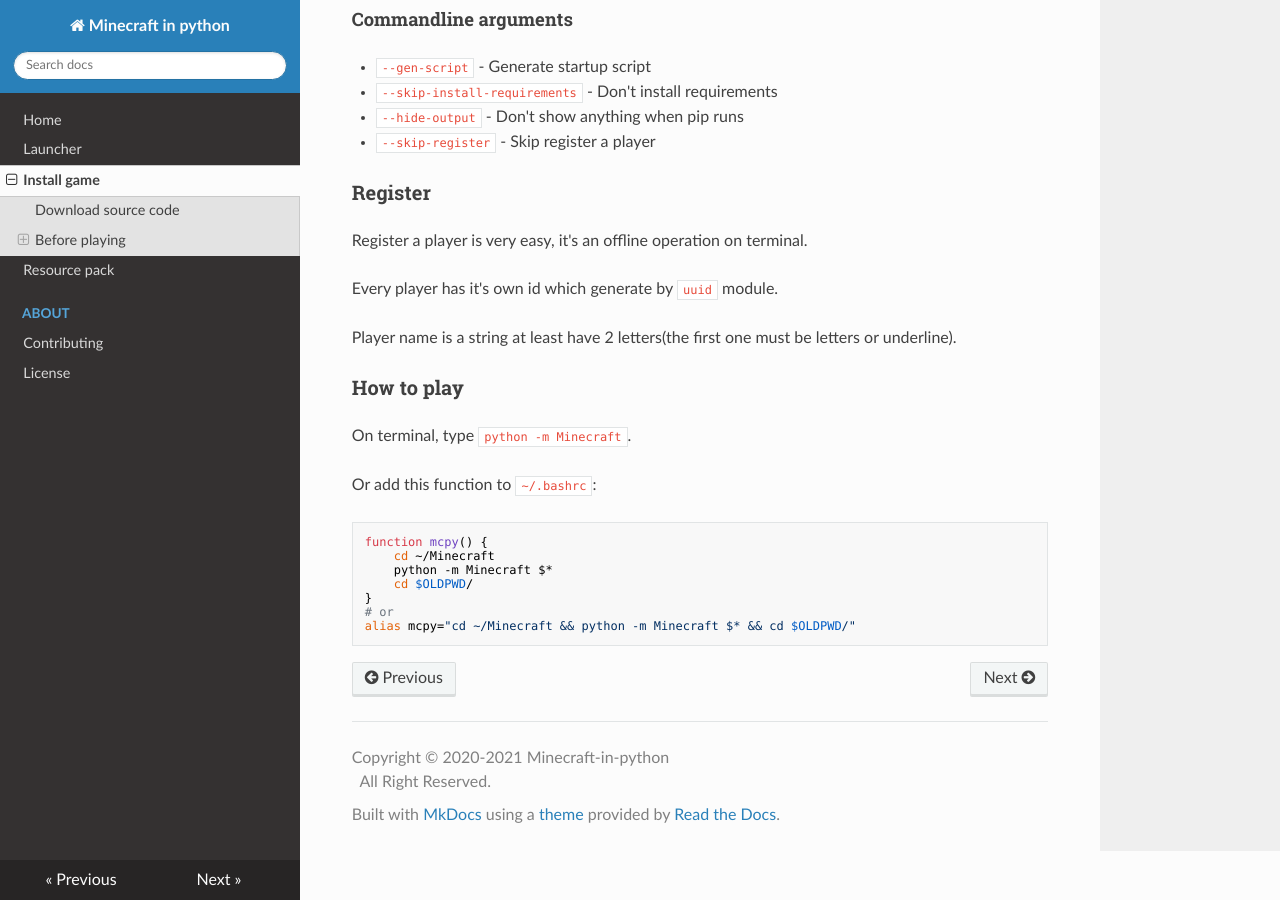
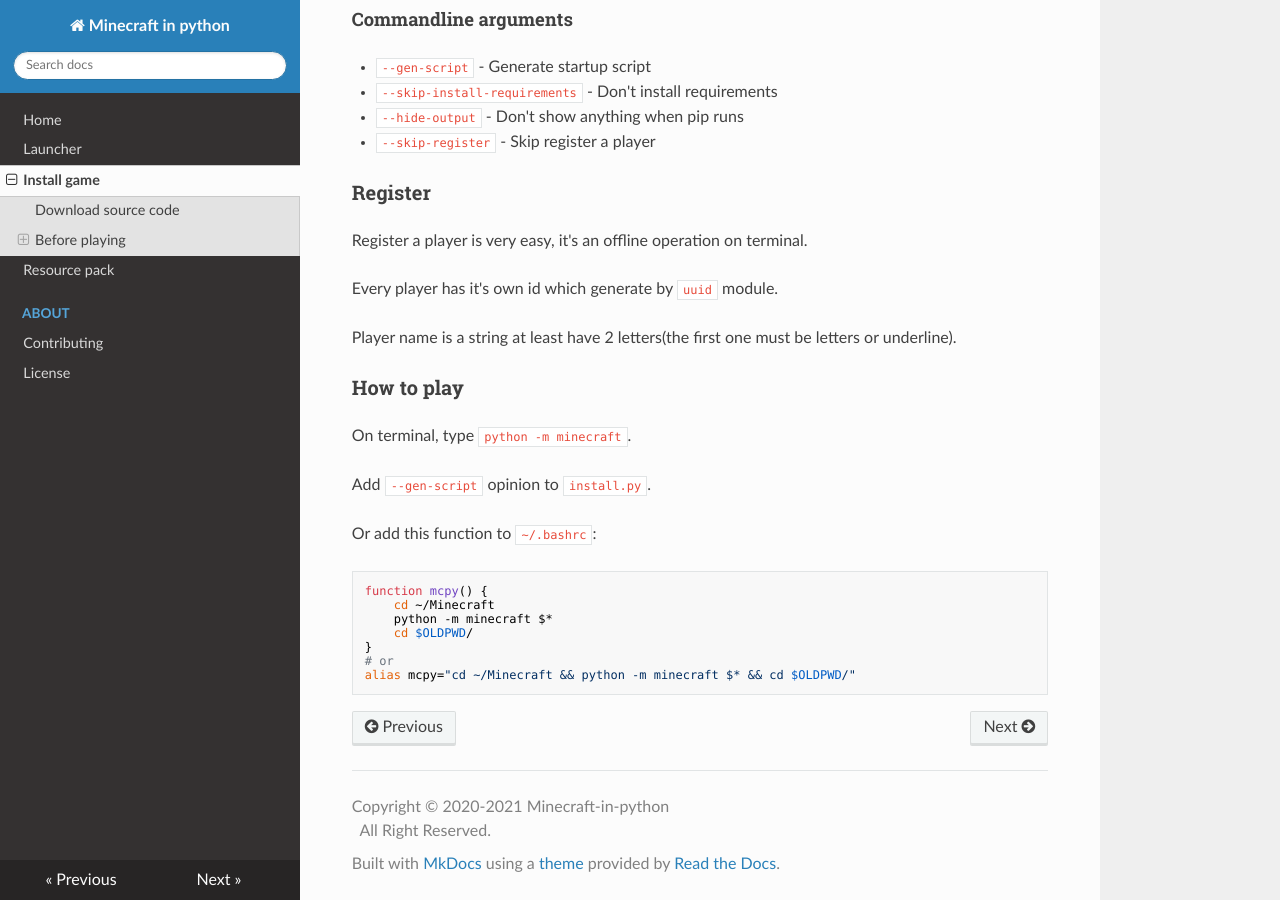
Before and after one commit to minecraft-py/docs-zh, an MkDocs documentation site: the page built from docs/install-game.md, in a window 1280 px wide and 900 px high, scrolled down 1129 px. Built offline with MkDocs 1.6.1, drawn with Linux system fonts in a browser that asks for light colours; nearby versions of some CDN libraries.

Commit message:
2021-05-25

````diff
--- a/docs/install-game.md
+++ b/docs/install-game.md
@@ -55,15 +55,17 @@
 Player name is a string at least have 2 letters(the first one must be letters or underline).
 
 ### How to play
-On terminal, type `python -m Minecraft`.
+On terminal, type `python -m minecraft`.
+
+Add `--gen-script` opinion to `install.py`.
 
 Or add this function to `~/.bashrc`:
 ```bash
 function mcpy() {
 	cd ~/Minecraft
-	python -m Minecraft $*
+	python -m minecraft $*
 	cd $OLDPWD/
 }
 # or
-alias mcpy="cd ~/Minecraft && python -m Minecraft $* && cd $OLDPWD/"
+alias mcpy="cd ~/Minecraft && python -m minecraft $* && cd $OLDPWD/"
 ```
````
